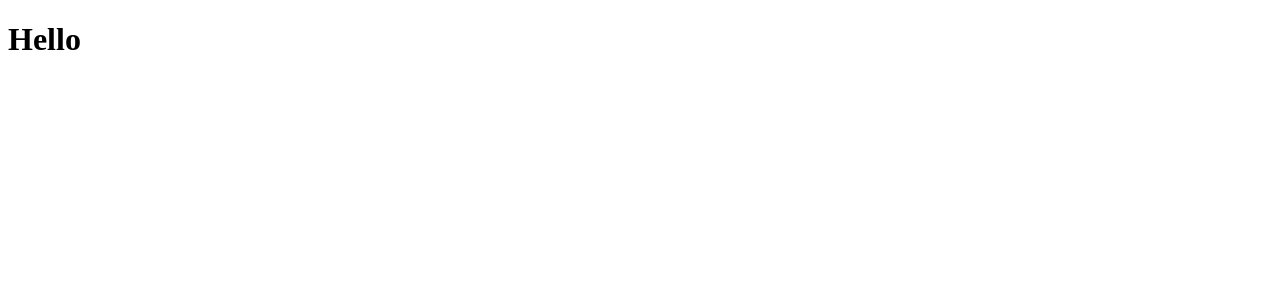
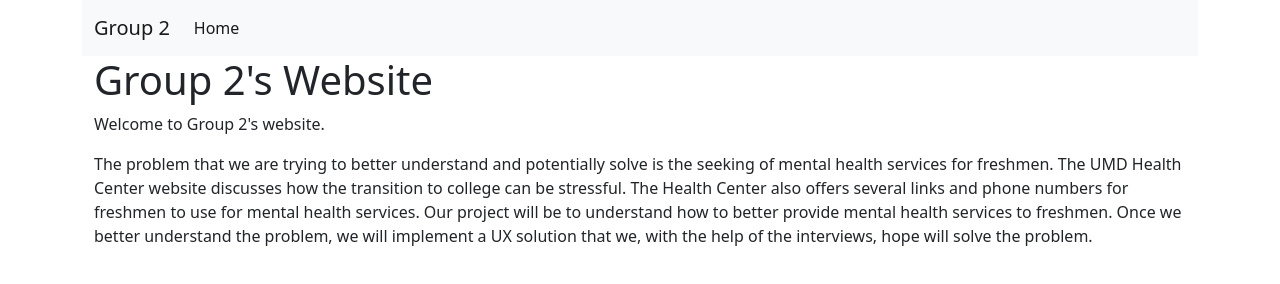
Before and after one commit to jerrycrews1/inst362_group_2, a website: page client/home/index.html in a window 1280 px wide. Drawn offline with nearby package versions, Linux system fonts and the light colour scheme.

Commit message:
added the details for assignment 'Create A Project Website'

```diff
--- a/client/home/index.html
+++ b/client/home/index.html
@@ -1,12 +1,71 @@
 <!DOCTYPE html>
 <html lang="en">
-<head>
-    <meta charset="UTF-8">
-    <meta http-equiv="X-UA-Compatible" content="IE=edge">
-    <meta name="viewport" content="width=device-width, initial-scale=1.0">
-    <title>INST 377 - Group 18</title>
-</head>
-<body>
-    <h1>Hello</h1>
-</body>
+    <head>
+        <meta charset="utf-8" />
+        <meta name="viewport" content="width=device-width, initial-scale=1" />
+        <link
+            href="https://cdn.jsdelivr.net/npm/bootstrap@5.1.1/dist/css/bootstrap.min.css"
+            rel="stylesheet"
+            integrity="sha384-F3w7mX95PdgyTmZZMECAngseQB83DfGTowi0iMjiWaeVhAn4FJkqJByhZMI3AhiU"
+            crossorigin="anonymous"
+        />
+
+        <title>INST 362 - Group 2</title>
+    </head>
+    <body>
+        <div class="container">
+            <nav class="navbar navbar-expand-lg navbar-light bg-light">
+                <div class="container-fluid">
+                    <a class="navbar-brand" href="#">Group 2</a>
+                    <button
+                        class="navbar-toggler"
+                        type="button"
+                        data-bs-toggle="collapse"
+                        data-bs-target="#navbarSupportedContent"
+                        aria-controls="navbarSupportedContent"
+                        aria-expanded="false"
+                        aria-label="Toggle navigation"
+                    >
+                        <span class="navbar-toggler-icon"></span>
+                    </button>
+                    <div
+                        class="collapse navbar-collapse"
+                        id="navbarSupportedContent"
+                    >
+                        <ul class="navbar-nav me-auto mb-2 mb-lg-0">
+                            <li class="nav-item">
+                                <a
+                                    class="nav-link active"
+                                    aria-current="page"
+                                    href="/"
+                                    >Home</a
+                                >
+                            </li>
+                        </ul>
+                    </div>
+                </div>
+            </nav>
+            <div class="container">
+                <h1>Group 2's Website</h1>
+                <p>Welcome to Group 2's website.</p>
+                <p>
+                    The problem that we are trying to better understand and
+                    potentially solve is the seeking of mental health services
+                    for freshmen. The UMD Health Center website discusses how
+                    the transition to college can be stressful. The Health
+                    Center also offers several links and phone numbers for
+                    freshmen to use for mental health services. Our project will
+                    be to understand how to better provide mental health
+                    services to freshmen. Once we better understand the problem,
+                    we will implement a UX solution that we, with the help of
+                    the interviews, hope will solve the problem.
+                </p>
+            </div>
+        </div>
+        <script
+            src="https://cdn.jsdelivr.net/npm/bootstrap@5.1.1/dist/js/bootstrap.bundle.min.js"
+            integrity="sha384-/bQdsTh/da6pkI1MST/rWKFNjaCP5gBSY4sEBT38Q/9RBh9AH40zEOg7Hlq2THRZ"
+            crossorigin="anonymous"
+        ></script>
+    </body>
 </html>
```
